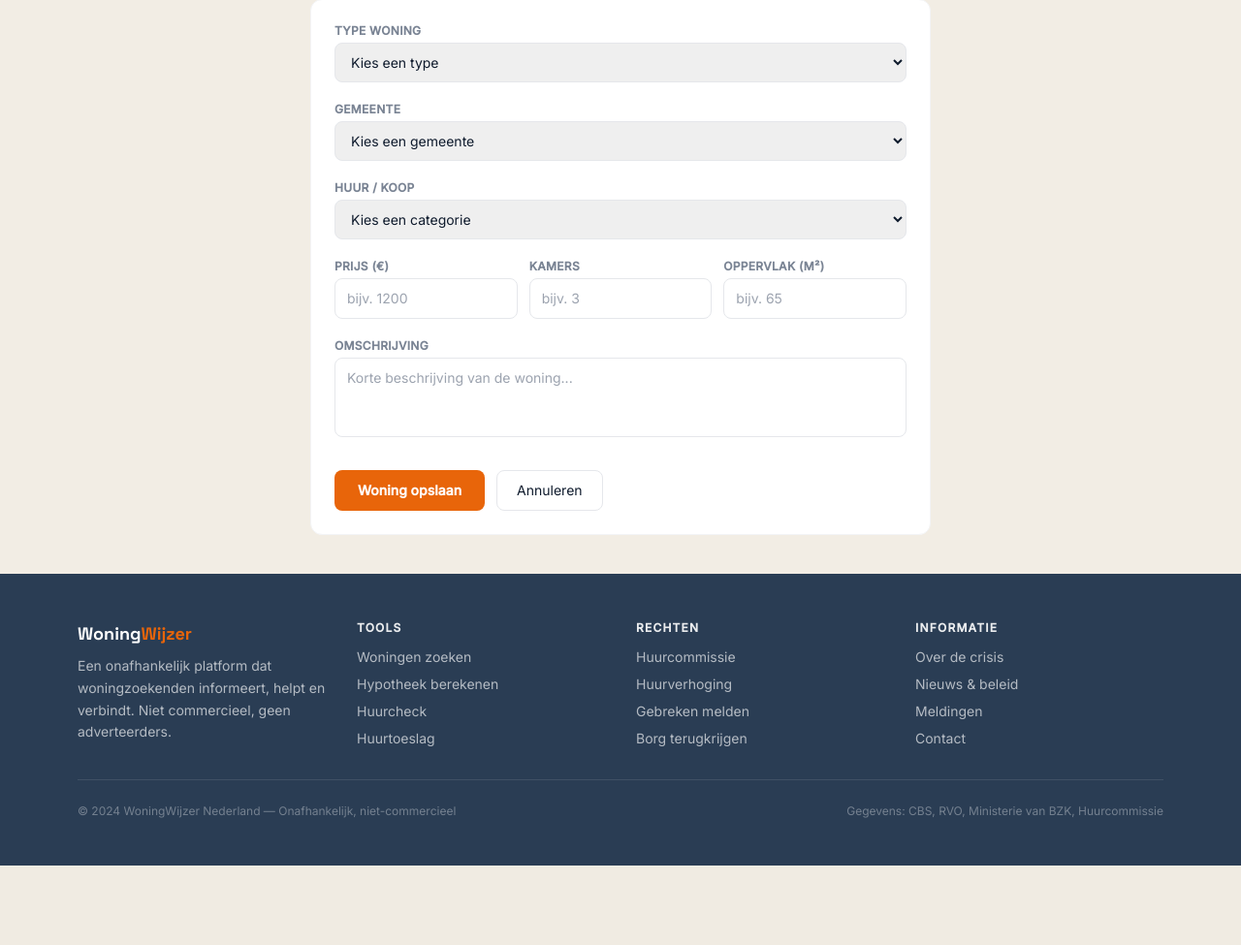
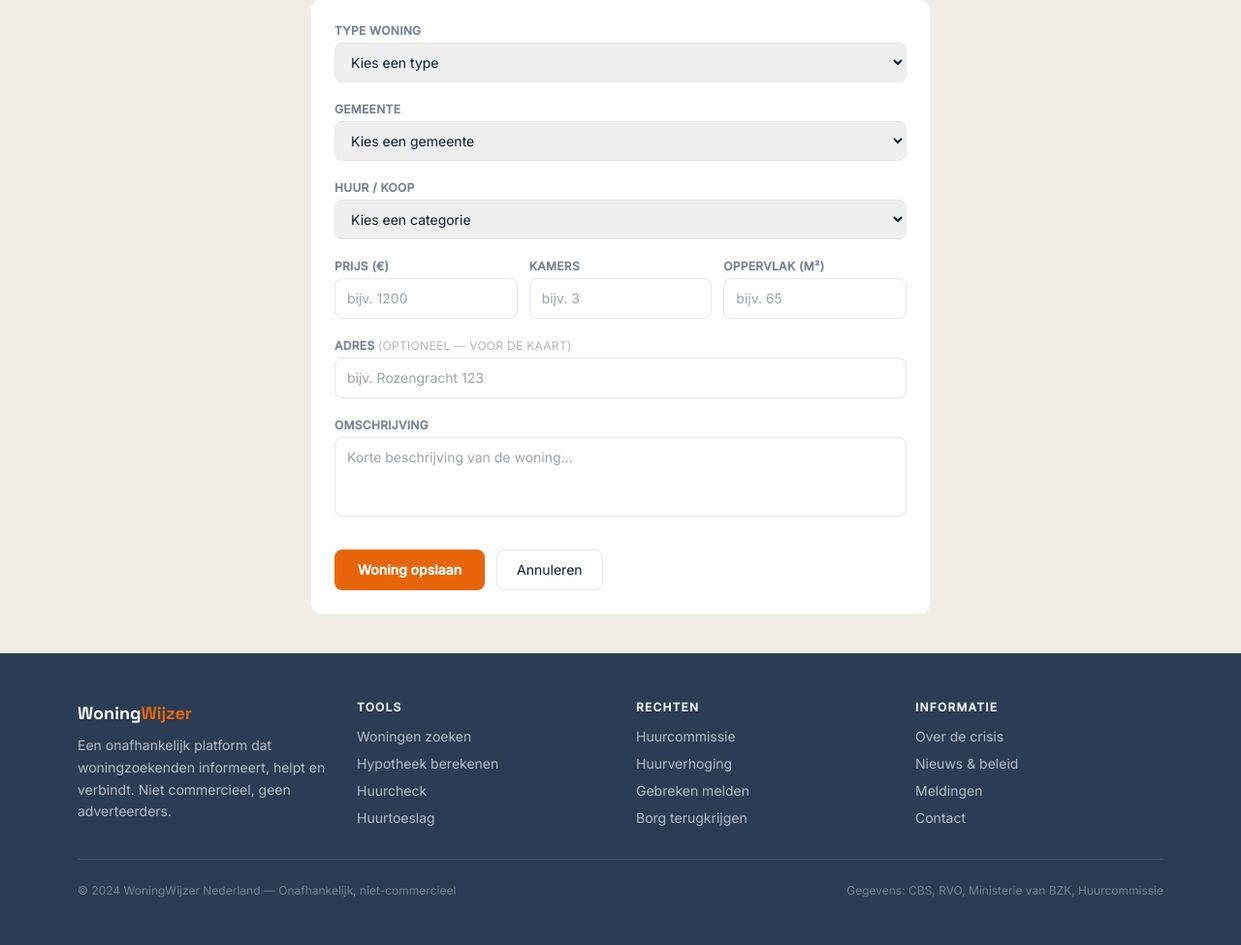
Before and after one commit to FlorianvdM/Hackaton2, a PHP site: page /woningwijzer/pages/woning-toevoegen.php in a window 1280 px wide. Shown: the part 232-1207 px from the top of the page at 97% size. Before the commit the page ends 1125 px from the top, so only its background shows below. Run offline with PHP 8.4, Linux system fonts and the light colour scheme; some libraries are stand-ins or nearby versions.

Commit message:
Fix: woning toevoegen toont nu op kaart + adresveld + redirect naar map

```diff
--- a/woningwijzer/pages/woning-toevoegen.php
+++ b/woningwijzer/pages/woning-toevoegen.php
@@ -21,6 +21,7 @@ if ($_SERVER['REQUEST_METHOD'] === 'POST') {
     $kamers = (int) ($_POST['kamers'] ?? 0);
     $oppervlak = (int) ($_POST['oppervlak'] ?? 0);
     $omschrijving = trim($_POST['omschrijving'] ?? '');
+    $adres = trim($_POST['adres'] ?? '');
 
     // Validatie
     if (empty($type))
@@ -38,11 +39,21 @@ if ($_SERVER['REQUEST_METHOD'] === 'POST') {
     if (empty($omschrijving))
         $fouten[] = 'Schrijf een korte omschrijving.';
 
+    // Stad-coordinaten als fallback
+    $stadCoords = [
+        'amsterdam' => [52.3676, 4.9041],
+        'rotterdam' => [51.9244, 4.4777],
+        'utrecht' => [52.0907, 5.1214],
+        'denhaag' => [52.0705, 4.3007],
+        'eindhoven' => [51.4416, 5.4697],
+        'groningen' => [53.2194, 6.5665],
+    ];
+
     // Geo-coordinaten ophalen via PDOK Locatieserver (gratis, open data)
     $lat = null;
     $lng = null;
     if (empty($fouten)) {
-        $zoekterm = rawurlencode($omschrijving . ', ' . $stad);
+        $zoekterm = rawurlencode(trim($adres) ? "$adres, $stad, Nederland" : $stad);
         $pdokUrl = "https://geodata.nationaalgeoregister.nl/locatieserver/v3/free?q=$zoekterm&rows=1";
         $ctx = stream_context_create(['http' => ['timeout' => 3]]);
         $resp = @file_get_contents($pdokUrl, false, $ctx);
@@ -53,6 +64,11 @@ if ($_SERVER['REQUEST_METHOD'] === 'POST') {
                 $lat = $doc['lat'] ?? null;
                 $lng = $doc['lon'] ?? null;
             }
+        }
+        // Fallback op stad-centrum als PDOK niets vond
+        if (!$lat || !$lng) {
+            $lat = $stadCoords[$stad][0] ?? null;
+            $lng = $stadCoords[$stad][1] ?? null;
         }
     }
 
@@ -75,6 +91,11 @@ if ($_SERVER['REQUEST_METHOD'] === 'POST') {
             ':lng'          => $lng,
         ]);
 
+        // Redirect naar de kaart op zoeken.php
+        if ($lat && $lng) {
+            header("Location: zoeken.php?kaart=1");
+            exit;
+        }
         $succes = true;
     }
 }
@@ -176,6 +197,14 @@ if ($_SERVER['REQUEST_METHOD'] === 'POST') {
             </div>
         </div>
 
+        <!-- Adres -->
+        <div>
+            <label class="block text-xs font-semibold uppercase tracking-wide text-gedempt mb-1">Adres <span class="text-gedempt/60 font-normal">(optioneel — voor de kaart)</span></label>
+            <input type="text" name="adres" value="<?= htmlspecialchars($_POST['adres'] ?? '') ?>"
+                   placeholder="bijv. Rozengracht 123"
+                   class="w-full border border-gray-200 rounded-lg px-3 py-2.5 text-sm text-ink">
+        </div>
+
         <!-- Omschrijving -->
         <div>
             <label class="block text-xs font-semibold uppercase tracking-wide text-gedempt mb-1">Omschrijving</label>
--- a/woningwijzer/pages/zoeken.php
+++ b/woningwijzer/pages/zoeken.php
@@ -261,6 +261,8 @@ function initKaart() {
     var woningen = <?= json_encode(array_values($woningen), JSON_UNESCAPED_UNICODE) ?>;
 
     woningen.forEach(function (w) {
+        if (!w.lat || !w.lng) return;
+
         var prijs = w.categorie === 'koop'
             ? '€ ' + Number(w.prijs).toLocaleString('nl-NL')
             : '€ ' + w.prijs + '/mnd';
@@ -276,9 +278,11 @@ function initKaart() {
         markers.push(marker);
     });
 
-    if (woningen.length > 0) {
+    if (markers.length > 0) {
         var group = L.featureGroup(markers);
         kaart.fitBounds(group.getBounds().pad(0.1));
+    } else {
+        kaart.setView([52.1, 5.3], 8);
     }
 }
 
```
